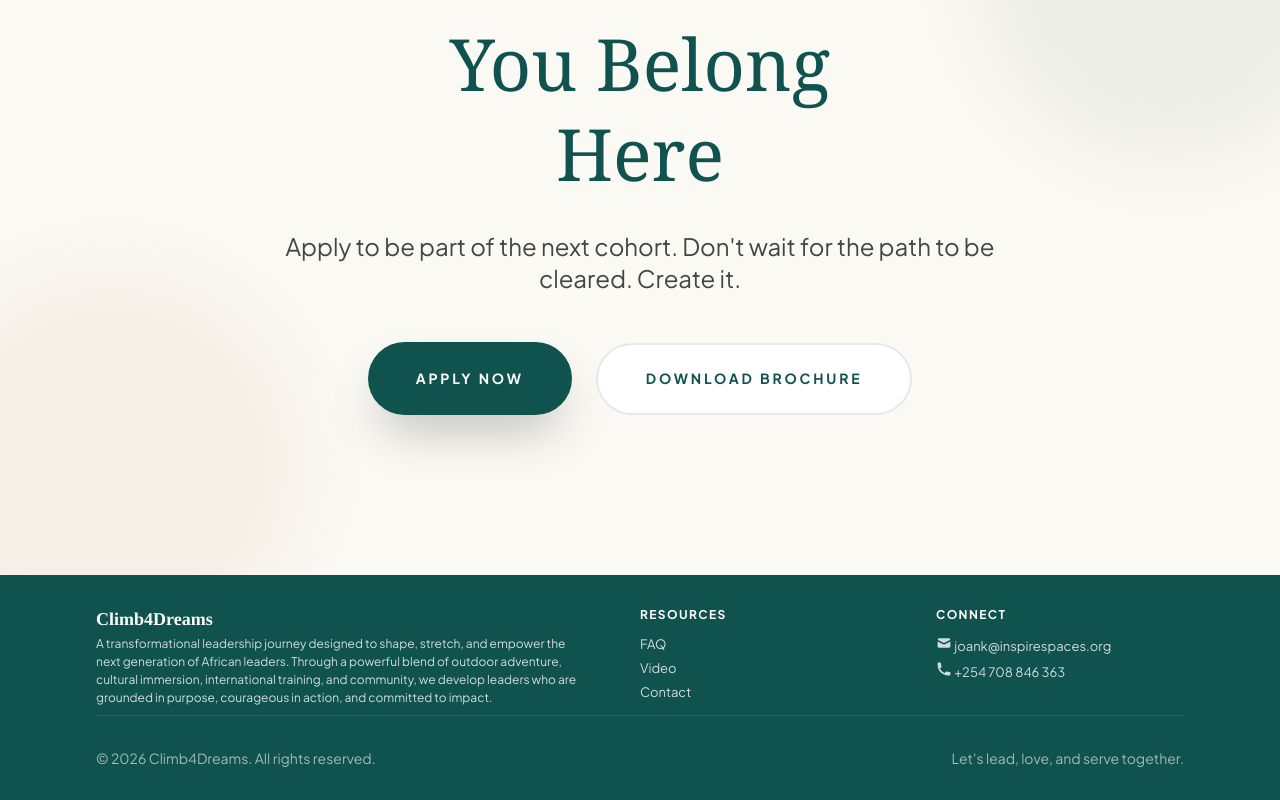
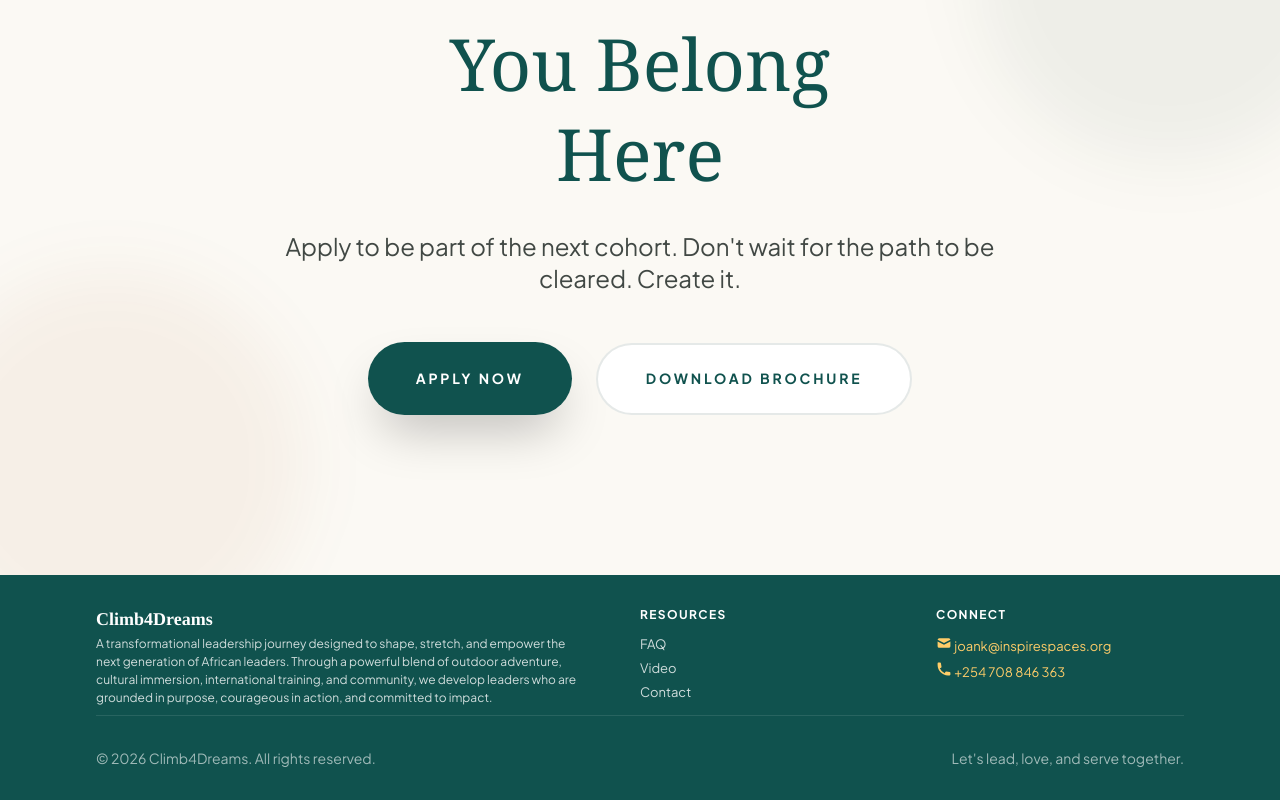
Before and after one commit to Akoth125/climb4dreams-landing, a plain HTML site: page index.html in a window 1280 px wide. Shown: the part 7125-7925 px from the top of the page. Drawn offline with Linux system fonts and the light colour scheme.

Commit message:
color change footer

```diff
--- a/styles.css
+++ b/styles.css
@@ -1054,6 +1054,18 @@ ol {
   gap: 0.5rem;
 }
 
+.footer-contact {
+  color: #ffcd69;
+}
+
+.footer-contact a {
+  color: #ffcd69;
+}
+
+.footer-contact svg {
+  color: #ffcd69;
+}
+
 .footer-contact svg {
   width: 1rem;
   height: 1rem;
```
